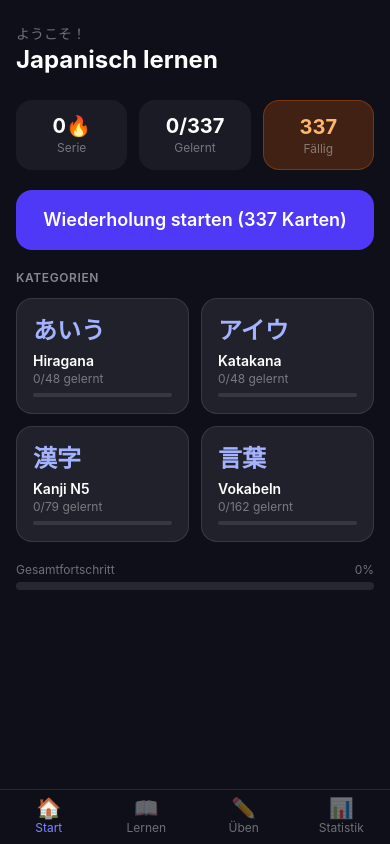
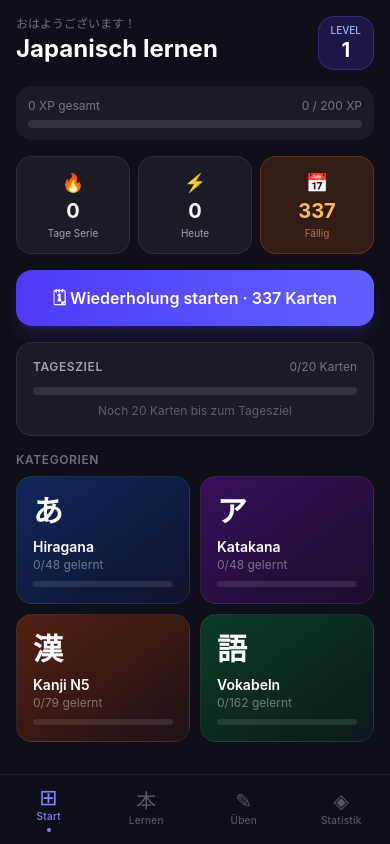
Before and after one commit to Dobolino/Japan-App, a React (Vite) app: page / in a window 390 px wide. Built offline with nearby package versions, Linux system fonts and the light colour scheme.

Commit message:
iPhone layout + XP system + script analysis + new homepage

```diff
--- a/src/App.tsx
+++ b/src/App.tsx
@@ -14,14 +14,20 @@ export default function App() {
 
   return (
     <HashRouter>
-      <div className="flex flex-col h-full" style={{ paddingTop: 'env(safe-area-inset-top)' }}>
-        <main className="flex-1 overflow-hidden">
+      <div
+        className="flex flex-col bg-[#0f0f1a]"
+        style={{
+          height: '100dvh',
+          paddingTop: 'env(safe-area-inset-top, 0px)',
+        }}
+      >
+        <main className="flex-1 min-h-0 overflow-hidden">
           <Routes>
-            <Route path="/"         element={<HomePage />} />
-            <Route path="/learn"    element={<LearnPage />} />
+            <Route path="/"          element={<HomePage />} />
+            <Route path="/learn"     element={<LearnPage />} />
             <Route path="/learn/:id" element={<CharacterDetailPage />} />
-            <Route path="/practice" element={<PracticePage />} />
-            <Route path="/stats"    element={<StatsPage />} />
+            <Route path="/practice"  element={<PracticePage />} />
+            <Route path="/stats"     element={<StatsPage />} />
           </Routes>
         </main>
         <BottomNav />
--- a/src/components/BottomNav.tsx
+++ b/src/components/BottomNav.tsx
@@ -1,17 +1,17 @@
 import { NavLink } from 'react-router-dom'
 
 const tabs = [
-  { to: '/',         label: 'Start',     icon: '🏠' },
-  { to: '/learn',    label: 'Lernen',    icon: '📖' },
-  { to: '/practice', label: 'Üben',      icon: '✏️' },
-  { to: '/stats',    label: 'Statistik', icon: '📊' },
+  { to: '/',         label: 'Start',     icon: '⊞' },
+  { to: '/learn',    label: 'Lernen',    icon: '本' },
+  { to: '/practice', label: 'Üben',      icon: '✎' },
+  { to: '/stats',    label: 'Statistik', icon: '◈' },
 ]
 
 export default function BottomNav() {
   return (
     <nav
-      className="flex border-t border-white/10 bg-[#0f0f1a]"
-      style={{ paddingBottom: 'env(safe-area-inset-bottom)' }}
+      className="flex border-t border-white/8 bg-[#0f0f1a]/95 backdrop-blur-xl"
+      style={{ paddingBottom: 'env(safe-area-inset-bottom, 0px)' }}
     >
       {tabs.map(({ to, label, icon }) => (
         <NavLink
@@ -19,13 +19,18 @@ export default function BottomNav() {
           to={to}
           end={to === '/'}
           className={({ isActive }) =>
-            `flex-1 flex flex-col items-center justify-center py-2 gap-0.5 text-xs transition-colors ${
-              isActive ? 'text-indigo-400' : 'text-white/40'
+            `flex-1 flex flex-col items-center justify-center py-3 gap-0.5 transition-colors min-h-[56px] ${
+              isActive ? 'text-indigo-400' : 'text-white/30'
             }`
           }
         >
-          <span className="text-xl leading-none">{icon}</span>
-          <span>{label}</span>
+          {({ isActive }) => (
+            <>
+              <span className={`text-xl leading-none jp transition-transform ${isActive ? 'scale-110' : ''}`}>{icon}</span>
+              <span className={`text-[10px] font-medium tracking-wide ${isActive ? 'text-indigo-400' : 'text-white/30'}`}>{label}</span>
+              {isActive && <span className="w-1 h-1 rounded-full bg-indigo-400 mt-0.5" />}
+            </>
+          )}
         </NavLink>
       ))}
     </nav>
--- /dev/null
+++ b/src/components/ScriptAnalysis.tsx
@@ -0,0 +1,39 @@
+import { groupSegments, analyzeScript, SCRIPT_BG, SCRIPT_COLOR, SCRIPT_LABEL } from '../utils/scriptAnalyzer'
+
+interface Props {
+  text: string
+  showBreakdown?: boolean
+}
+
+export default function ScriptAnalysis({ text, showBreakdown = true }: Props) {
+  const groups = groupSegments(text)
+  const chars = analyzeScript(text)
+  const hasMultiple = new Set(chars.map(c => c.type)).size > 1
+
+  if (!hasMultiple && !showBreakdown) return null
+
+  return (
+    <div className="space-y-2">
+      {/* Colored inline display */}
+      <div className="flex flex-wrap gap-1 items-baseline">
+        {groups.map((g, i) => (
+          <span key={i} className={`text-2xl jp font-medium ${SCRIPT_COLOR[g.type]}`}>
+            {g.text}
+          </span>
+        ))}
+      </div>
+
+      {/* Per-character breakdown */}
+      {showBreakdown && chars.length > 0 && (
+        <div className="flex flex-wrap gap-1.5">
+          {chars.filter(c => c.type !== 'other').map((c, i) => (
+            <span key={i} className={`inline-flex items-center gap-1 px-2 py-0.5 rounded-full text-xs font-medium ${SCRIPT_BG[c.type]}`}>
+              <span className="jp text-sm">{c.char}</span>
+              <span className="opacity-70">{SCRIPT_LABEL[c.type]}</span>
+            </span>
+          ))}
+        </div>
+      )}
+    </div>
+  )
+}
--- a/src/index.css
+++ b/src/index.css
@@ -1,10 +1,12 @@
 @import "tailwindcss";
 
 :root {
-  --safe-top: env(safe-area-inset-top);
-  --safe-bottom: env(safe-area-inset-bottom);
-  --safe-left: env(safe-area-inset-left);
-  --safe-right: env(safe-area-inset-right);
+  --safe-top: env(safe-area-inset-top, 0px);
+  --safe-bottom: env(safe-area-inset-bottom, 0px);
+  --safe-left: env(safe-area-inset-left, 0px);
+  --safe-right: env(safe-area-inset-right, 0px);
+  /* Nav height = 56px tap area + safe bottom */
+  --nav-height: calc(56px + env(safe-area-inset-bottom, 0px));
 }
 
 * {
@@ -12,27 +14,52 @@
   box-sizing: border-box;
 }
 
-html, body, #root {
+html {
   height: 100%;
+  height: 100dvh;
+}
+
+body, #root {
+  height: 100%;
+  height: 100dvh;
   overflow: hidden;
 }
 
 body {
   background-color: #0f0f1a;
   color: #e8e8f0;
-  font-family: -apple-system, BlinkMacSystemFont, 'Segoe UI', system-ui, sans-serif;
+  font-family: -apple-system, BlinkMacSystemFont, 'Hiragino Sans', 'Hiragino Kaku Gothic ProN', 'Segoe UI', system-ui, sans-serif;
   overscroll-behavior: none;
   -webkit-font-smoothing: antialiased;
+  -webkit-text-size-adjust: 100%;
 }
 
 /* Scrollable inner containers */
 .scroll-area {
   overflow-y: auto;
   -webkit-overflow-scrolling: touch;
-  overscroll-behavior: contain;
+  overscroll-behavior-y: contain;
 }
 
+/* Hide scrollbars */
+.scroll-area::-webkit-scrollbar,
+.scrollbar-none::-webkit-scrollbar { display: none; }
+.scroll-area, .scrollbar-none { scrollbar-width: none; }
+
 /* Canvas touch handling */
-canvas {
-  touch-action: none;
+canvas { touch-action: none; }
+
+/* Japanese character rendering */
+.jp {
+  font-family: 'Hiragino Sans', 'Hiragino Kaku Gothic ProN', 'Noto Sans JP', system-ui, sans-serif;
 }
+
+/* Script type colors */
+.char-kanji    { color: #f97316; }  /* orange */
+.char-hiragana { color: #60a5fa; }  /* blue   */
+.char-katakana { color: #4ade80; }  /* green  */
+.char-other    { color: #94a3b8; }  /* slate  */
+
+.bg-char-kanji    { background: rgba(249,115,22,.15); border: 1px solid rgba(249,115,22,.3); }
+.bg-char-hiragana { background: rgba(96,165,250,.15); border: 1px solid rgba(96,165,250,.3); }
+.bg-char-katakana { background: rgba(74,222,128,.15); border: 1px solid rgba(74,222,128,.3); }
--- a/src/pages/CharacterDetailPage.tsx
+++ b/src/pages/CharacterDetailPage.tsx
@@ -2,6 +2,7 @@ import { useState } from 'react'
 import { useParams, useNavigate } from 'react-router-dom'
 import { useStore } from '../store/useStore'
 import StrokeCanvas from '../components/StrokeCanvas'
+import ScriptAnalysis from '../components/ScriptAnalysis'
 import { playJapanese } from '../utils/audio'
 
 type Tab = 'info' | 'stroke' | 'draw'
@@ -76,20 +77,28 @@ export default function CharacterDetailPage() {
                 {item.strokeCount && <div><div className="text-white/30 text-xs mb-1">Striche</div><div className="text-white">{item.strokeCount}画</div></div>}
               </div>
             )}
+            {/* Script analysis */}
+            {(item.category === 'vocabulary' || item.category === 'kanji') && item.character.length > 1 && (
+              <div className="rounded-2xl bg-white/5 p-4">
+                <div className="text-white/40 text-xs mb-2">Schriftarten</div>
+                <ScriptAnalysis text={item.character} showBreakdown />
+              </div>
+            )}
+
             {/* Example word */}
             {item.exampleWord && (
               <div className="rounded-2xl bg-white/5 p-4">
-                <div className="text-white/40 text-xs mb-2">Beispiel</div>
+                <div className="text-white/40 text-xs mb-2">Beispielwort</div>
                 <button
-                  onClick={() => playJapanese(item.id, item.exampleWord!)}
-                  className="flex items-center gap-3 w-full text-left"
+                  onClick={() => playJapanese(item.id + '-ex', item.exampleWord!)}
+                  className="flex items-start gap-3 w-full text-left"
                 >
-                  <div>
-                    <div className="text-2xl">{item.exampleWord}</div>
-                    <div className="text-white/50 text-sm">{item.exampleReading}</div>
-                    <div className="text-white/30 text-sm">{item.exampleMeaning}</div>
+                  <div className="flex-1">
+                    <ScriptAnalysis text={item.exampleWord} showBreakdown />
+                    <div className="text-white/40 text-xs mt-1">{item.exampleReading}</div>
+                    <div className="text-white/60 text-sm">{item.exampleMeaning}</div>
                   </div>
-                  <span className="ml-auto text-xl text-white/30">🔊</span>
+                  <span className="text-xl text-white/30 flex-none mt-1">🔊</span>
                 </button>
               </div>
             )}
--- a/src/pages/HomePage.tsx
+++ b/src/pages/HomePage.tsx
@@ -1,81 +1,148 @@
 import { useNavigate } from 'react-router-dom'
-import { useStore } from '../store/useStore'
+import { useStore, xpInLevel, xpToLevel } from '../store/useStore'
 import type { ItemCategory } from '../types'
+
+const XP_PER_LEVEL = 200
+
+const CAT_CONFIG: { key: ItemCategory; kana: string; label: string; color: string }[] = [
+  { key: 'hiragana',   kana: 'あ', label: 'Hiragana',  color: 'from-blue-600/30 to-blue-800/10' },
+  { key: 'katakana',   kana: 'ア', label: 'Katakana',  color: 'from-purple-600/30 to-purple-800/10' },
+  { key: 'kanji',      kana: '漢', label: 'Kanji N5',  color: 'from-orange-600/30 to-orange-800/10' },
+  { key: 'vocabulary', kana: '語', label: 'Vokabeln',  color: 'from-green-600/30 to-green-800/10' },
+]
 
 export default function HomePage() {
   const navigate = useNavigate()
   const { progress, items, getDueItems, setActiveCategory } = useStore()
   const all = Object.values(items)
-  const mastered = all.filter(i => i.status === 'mastered').length
   const due = getDueItems(undefined, 999).length
-  const total = all.length
 
   const catStats = (cat: ItemCategory) => {
-    const catItems = all.filter(i => i.category === cat)
-    return { mastered: catItems.filter(i => i.status === 'mastered').length, total: catItems.length }
+    const ci = all.filter(i => i.category === cat)
+    const mastered = ci.filter(i => i.status === 'mastered').length
+    const learning = ci.filter(i => i.status === 'learning' || i.status === 'uncertain').length
+    return { mastered, learning, total: ci.length }
   }
 
   const goLearn = (cat: ItemCategory) => { setActiveCategory(cat); navigate('/learn') }
 
+  const level = xpToLevel(progress.xp ?? 0)
+  const xpNow = xpInLevel(progress.xp ?? 0)
+  const xpPct = Math.round((xpNow / XP_PER_LEVEL) * 100)
+
+  // Daily task targets
+  const todayCorrect = progress.todayDate === new Date().toDateString() ? (progress.todayCorrect ?? 0) : 0
+  const dailyGoal = 20
+  const dailyDone = Math.min(todayCorrect, dailyGoal)
+
+  const hour = new Date().getHours()
+  const greeting = hour < 12 ? 'おはようございます！' : hour < 18 ? 'こんにちは！' : 'こんばんは！'
+
   return (
-    <div className="scroll-area h-full px-4 py-6">
-      <div className="mb-6">
-        <p className="text-white/40 text-sm">ようこそ！</p>
-        <h1 className="text-2xl font-bold text-white">Japanisch lernen</h1>
+    <div className="scroll-area h-full px-4 pt-4 pb-3 space-y-4">
+      {/* Header */}
+      <div className="flex items-start justify-between">
+        <div>
+          <p className="text-white/40 text-xs mb-0.5 jp">{greeting}</p>
+          <h1 className="text-2xl font-bold text-white leading-tight">Japanisch lernen</h1>
+        </div>
+        {/* Level badge */}
+        <div className="flex flex-col items-center bg-indigo-600/20 border border-indigo-500/30 rounded-2xl px-3 py-1.5">
+          <span className="text-indigo-300 text-[10px] font-medium">LEVEL</span>
+          <span className="text-white font-bold text-xl leading-tight">{level}</span>
+        </div>
       </div>
 
-      <div className="grid grid-cols-3 gap-3 mb-5">
-        <StatCard label="Serie" value={`${progress.currentStreak}🔥`} />
-        <StatCard label="Gelernt" value={`${mastered}/${total}`} />
-        <StatCard label="Fällig" value={String(due)} accent={due > 0} />
+      {/* XP bar */}
+      <div className="rounded-2xl bg-white/5 p-3">
+        <div className="flex justify-between text-xs text-white/40 mb-1.5">
+          <span>{progress.xp ?? 0} XP gesamt</span>
+          <span>{xpNow} / {XP_PER_LEVEL} XP</span>
+        </div>
+        <div className="h-2 rounded-full bg-white/10 overflow-hidden">
+          <div className="h-full rounded-full bg-gradient-to-r from-indigo-500 to-purple-500 transition-all duration-700"
+            style={{ width: `${xpPct}%` }} />
+        </div>
       </div>
 
+      {/* Stats row */}
+      <div className="grid grid-cols-3 gap-2">
+        <StatCard icon="🔥" value={String(progress.currentStreak ?? 0)} label="Tage Serie" accent={( progress.currentStreak ?? 0) > 0} />
+        <StatCard icon="⚡" value={String(todayCorrect)} label="Heute" />
+        <StatCard icon="📅" value={String(due)} label="Fällig" accent={due > 0} accentColor="orange" />
+      </div>
+
+      {/* Due cards CTA */}
       {due > 0 && (
         <button onClick={() => navigate('/practice')}
-          className="w-full py-4 rounded-2xl bg-indigo-600 text-white font-semibold text-lg mb-5 active:scale-[0.97] transition-transform">
-          Wiederholung starten ({due} Karten)
+          className="w-full py-4 rounded-2xl bg-gradient-to-r from-indigo-600 to-indigo-500 text-white font-semibold text-base active:scale-[0.97] transition-transform shadow-lg shadow-indigo-900/40">
+          🗓 Wiederholung starten · {due} Karten
         </button>
       )}
 
-      <h2 className="text-white/50 text-xs font-semibold uppercase tracking-wider mb-3">Kategorien</h2>
-      <div className="grid grid-cols-2 gap-3">
-        {([ ['hiragana','あいう','Hiragana'], ['katakana','アイウ','Katakana'], ['kanji','漢字','Kanji N5'], ['vocabulary','言葉','Vokabeln'] ] as [ItemCategory,string,string][]).map(([cat,kana,title]) => {
-          const s = catStats(cat)
-          return (
-            <button key={cat} onClick={() => goLearn(cat)}
-              className="rounded-2xl p-4 text-left bg-white/8 border border-white/10 active:scale-[0.97] transition-all hover:border-indigo-500/40">
-              <div className="text-2xl font-bold text-indigo-300 mb-1">{kana}</div>
-              <div className="text-sm font-semibold text-white">{title}</div>
-              <div className="text-xs text-white/40 mb-1.5">{s.mastered}/{s.total} gelernt</div>
-              <div className="h-1 rounded-full bg-white/10 overflow-hidden">
-                <div className="h-full rounded-full bg-indigo-500 transition-all"
-                  style={{ width: s.total > 0 ? `${(s.mastered/s.total)*100}%` : '0%' }} />
-              </div>
-            </button>
-          )
-        })}
+      {/* Daily progress */}
+      <div className="rounded-2xl bg-white/5 border border-white/8 p-4">
+        <div className="flex items-center justify-between mb-3">
+          <span className="text-white/60 text-xs font-semibold uppercase tracking-wider">Tagesziel</span>
+          <span className="text-xs text-white/40">{dailyDone}/{dailyGoal} Karten</span>
+        </div>
+        <div className="h-2 rounded-full bg-white/10 overflow-hidden mb-2">
+          <div className="h-full rounded-full bg-gradient-to-r from-green-500 to-emerald-400 transition-all duration-500"
+            style={{ width: `${(dailyDone / dailyGoal) * 100}%` }} />
+        </div>
+        {dailyDone >= dailyGoal
+          ? <p className="text-green-400 text-xs text-center">🎉 Tagesziel erreicht!</p>
+          : <p className="text-white/30 text-xs text-center">Noch {dailyGoal - dailyDone} Karten bis zum Tagesziel</p>
+        }
       </div>
 
-      {total > 0 && (
-        <div className="mt-5">
-          <div className="flex justify-between text-xs text-white/40 mb-1">
-            <span>Gesamtfortschritt</span>
-            <span>{Math.round((mastered/total)*100)}%</span>
-          </div>
-          <div className="h-2 rounded-full bg-white/10 overflow-hidden">
-            <div className="h-full rounded-full bg-indigo-500 transition-all duration-700" style={{ width: `${(mastered/total)*100}%` }} />
-          </div>
+      {/* Categories */}
+      <div>
+        <h2 className="text-white/40 text-xs font-semibold uppercase tracking-wider mb-2">Kategorien</h2>
+        <div className="grid grid-cols-2 gap-2.5">
+          {CAT_CONFIG.map(({ key, kana, label, color }) => {
+            const s = catStats(key)
+            const pct = s.total > 0 ? (s.mastered / s.total) * 100 : 0
+            return (
+              <button key={key} onClick={() => goLearn(key)}
+                className={`rounded-2xl p-4 text-left bg-gradient-to-br ${color} border border-white/8 active:scale-[0.97] transition-all`}>
+                <div className="text-3xl jp font-bold mb-2 text-white">{kana}</div>
+                <div className="text-sm font-semibold text-white">{label}</div>
+                <div className="text-xs text-white/40 mb-2">{s.mastered}/{s.total} gelernt</div>
+                <div className="h-1.5 rounded-full bg-white/10 overflow-hidden">
+                  <div className="h-full rounded-full bg-white/50 transition-all duration-500"
+                    style={{ width: `${pct}%` }} />
+                </div>
+              </button>
+            )
+          })}
+        </div>
+      </div>
+
+      {/* Motivation */}
+      {(progress.currentStreak ?? 0) >= 3 && (
+        <div className="rounded-2xl bg-orange-500/10 border border-orange-500/20 p-3 text-center">
+          <span className="text-orange-300 text-sm">🔥 {progress.currentStreak} Tage am Stück – weiter so!</span>
         </div>
       )}
     </div>
   )
 }
 
-function StatCard({ label, value, accent }: { label: string; value: string; accent?: boolean }) {
+function StatCard({ icon, value, label, accent, accentColor = 'indigo' }: {
+  icon: string; value: string; label: string; accent?: boolean; accentColor?: string
+}) {
+  const accentClass = accent
+    ? accentColor === 'orange'
+      ? 'bg-orange-500/15 border border-orange-500/25 text-orange-300'
+      : 'bg-indigo-500/15 border border-indigo-500/25 text-indigo-300'
+    : 'bg-white/5 border border-white/8 text-white'
+
   return (
-    <div className={`rounded-2xl p-3 text-center ${accent ? 'bg-orange-500/20 border border-orange-500/30' : 'bg-white/5'}`}>
-      <div className={`text-xl font-bold ${accent ? 'text-orange-300' : 'text-white'}`}>{value}</div>
-      <div className="text-xs text-white/40">{label}</div>
+    <div className={`rounded-2xl p-3 text-center ${accentClass}`}>
+      <div className="text-lg mb-0.5">{icon}</div>
+      <div className={`text-xl font-bold leading-tight ${accent ? '' : 'text-white'}`}>{value}</div>
+      <div className="text-[10px] opacity-60 mt-0.5">{label}</div>
     </div>
   )
 }
--- a/src/store/useStore.ts
+++ b/src/store/useStore.ts
@@ -7,6 +7,16 @@ import { vocabularyData } from '../data/vocabulary'
 import { kanjiN5Data } from '../data/kanji-n5'
 
 const ALL_SEED = [...hiraganaData, ...katakanaData, ...vocabularyData, ...kanjiN5Data]
+
+const XP_PER_CORRECT = 10
+const XP_PER_LEVEL = 200
+
+export function xpToLevel(xp: number) {
+  return Math.floor(xp / XP_PER_LEVEL) + 1
+}
+export function xpInLevel(xp: number) {
+  return xp % XP_PER_LEVEL
+}
 
 interface AppState {
   items: Record<string, LearningItem>
@@ -26,9 +36,14 @@ interface AppState {
 const defaultProgress: UserProgress = {
   totalSessions: 0,
   currentStreak: 0,
+  longestStreak: 0,
   lastStudyDate: null,
   totalCorrect: 0,
   totalErrors: 0,
+  xp: 0,
+  level: 1,
+  todayCorrect: 0,
+  todayDate: null,
 }
 
 function sm2(item: LearningItem, rating: SRSRating) {
@@ -58,13 +73,15 @@ function sm2(item: LearningItem, rating: SRSRating) {
   return { easeFactor, interval, repetitions, status, nextReviewDate: next.toISOString() }
 }
 
-function calcStreak(progress: UserProgress): number {
+function updateStreak(progress: UserProgress): { currentStreak: number; longestStreak: number } {
   const today = new Date().toDateString()
   const yesterday = new Date(); yesterday.setDate(yesterday.getDate() - 1)
   const last = progress.lastStudyDate ? new Date(progress.lastStudyDate).toDateString() : null
-  if (last === yesterday.toDateString()) return progress.currentStreak + 1
-  if (last === today) return progress.currentStreak
-  return 1
+  let streak = progress.currentStreak
+  if (last === yesterday.toDateString()) streak = progress.currentStreak + 1
+  else if (last === today) streak = progress.currentStreak
+  else streak = 1
+  return { currentStreak: streak, longestStreak: Math.max(streak, progress.longestStreak ?? 0) }
 }
 
 export const useStore = create<AppState>()(
@@ -94,9 +111,34 @@ export const useStore = create<AppState>()(
         const { items, progress } = get()
         const item = items[id]; if (!item) return
         const correct = rating >= 2
+        const today = new Date().toDateString()
+        const todayCorrect = (progress.todayDate === today ? progress.todayCorrect : 0) + (correct ? 1 : 0)
+        const earnedXp = correct ? XP_PER_CORRECT : 0
+        const newXp = (progress.xp ?? 0) + earnedXp
+        const streakUpdate = updateStreak(progress)
         set((s) => ({
-          items: { ...s.items, [id]: { ...item, ...sm2(item, rating), lastReviewDate: new Date().toISOString(), errorCount: item.errorCount + (correct ? 0 : 1), correctCount: item.correctCount + (correct ? 1 : 0) } },
-          progress: { ...s.progress, totalCorrect: s.progress.totalCorrect + (correct ? 1 : 0), totalErrors: s.progress.totalErrors + (correct ? 0 : 1), currentStreak: calcStreak(progress), lastStudyDate: new Date().toISOString(), totalSessions: s.progress.totalSessions + 1 },
+          items: {
+            ...s.items,
+            [id]: {
+              ...item,
+              ...sm2(item, rating),
+              lastReviewDate: new Date().toISOString(),
+              errorCount: item.errorCount + (correct ? 0 : 1),
+              correctCount: item.correctCount + (correct ? 1 : 0),
+            },
+          },
+          progress: {
+            ...s.progress,
+            totalCorrect: s.progress.totalCorrect + (correct ? 1 : 0),
+            totalErrors: s.progress.totalErrors + (correct ? 0 : 1),
+            ...streakUpdate,
+            lastStudyDate: new Date().toISOString(),
+            totalSessions: s.progress.totalSessions + 1,
+            xp: newXp,
+            level: xpToLevel(newXp),
+            todayCorrect,
+            todayDate: today,
+          },
         }))
       },
 
--- a/src/types/index.ts
+++ b/src/types/index.ts
@@ -41,9 +41,14 @@ export interface LearningItem {
 export interface UserProgress {
   totalSessions: number
   currentStreak: number
+  longestStreak: number
   lastStudyDate: string | null
   totalCorrect: number
   totalErrors: number
+  xp: number
+  level: number
+  todayCorrect: number
+  todayDate: string | null
 }
 
 export interface DrawingStroke {
--- /dev/null
+++ b/src/utils/scriptAnalyzer.ts
@@ -0,0 +1,64 @@
+export type ScriptType = 'kanji' | 'hiragana' | 'katakana' | 'other'
+
+export interface CharSegment {
+  char: string
+  type: ScriptType
+}
+
+export function classifyChar(ch: string): ScriptType {
+  const cp = ch.codePointAt(0) ?? 0
+  if (cp >= 0x4E00 && cp <= 0x9FFF) return 'kanji'   // CJK Unified
+  if (cp >= 0x3400 && cp <= 0x4DBF) return 'kanji'   // CJK Extension A
+  if (cp >= 0xF900 && cp <= 0xFAFF) return 'kanji'   // CJK Compatibility
+  if (cp >= 0x3040 && cp <= 0x309F) return 'hiragana'
+  if (cp >= 0x30A0 && cp <= 0x30FF) return 'katakana'
+  if (cp >= 0xFF65 && cp <= 0xFF9F) return 'katakana' // half-width katakana
+  return 'other'
+}
+
+export function analyzeScript(text: string): CharSegment[] {
+  const result: CharSegment[] = []
+  for (const ch of text) {
+    if (ch.trim() === '') continue
+    result.push({ char: ch, type: classifyChar(ch) })
+  }
+  return result
+}
+
+export function groupSegments(text: string): { text: string; type: ScriptType }[] {
+  const chars = analyzeScript(text)
+  if (!chars.length) return []
+  const groups: { text: string; type: ScriptType }[] = []
+  let cur = { text: chars[0].char, type: chars[0].type }
+  for (let i = 1; i < chars.length; i++) {
+    if (chars[i].type === cur.type) {
+      cur.text += chars[i].char
+    } else {
+      groups.push(cur)
+      cur = { text: chars[i].char, type: chars[i].type }
+    }
+  }
+  groups.push(cur)
+  return groups
+}
+
+export const SCRIPT_LABEL: Record<ScriptType, string> = {
+  kanji: 'Kanji',
+  hiragana: 'Hiragana',
+  katakana: 'Katakana',
+  other: '',
+}
+
+export const SCRIPT_COLOR: Record<ScriptType, string> = {
+  kanji: 'text-orange-400',
+  hiragana: 'text-blue-400',
+  katakana: 'text-green-400',
+  other: 'text-white/60',
+}
+
+export const SCRIPT_BG: Record<ScriptType, string> = {
+  kanji: 'bg-orange-500/15 border border-orange-500/30 text-orange-300',
+  hiragana: 'bg-blue-500/15 border border-blue-500/30 text-blue-300',
+  katakana: 'bg-green-500/15 border border-green-500/30 text-green-300',
+  other: 'bg-white/5 border border-white/10 text-white/60',
+}
```
